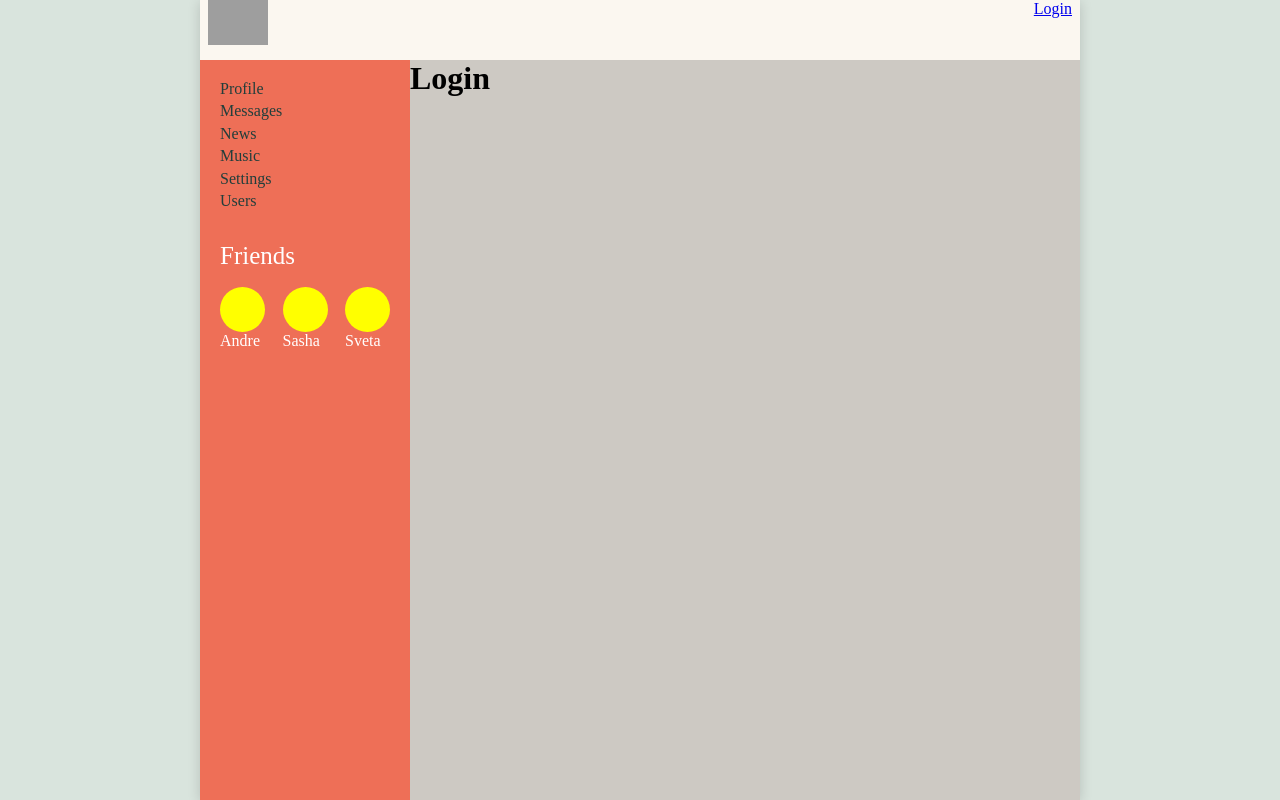
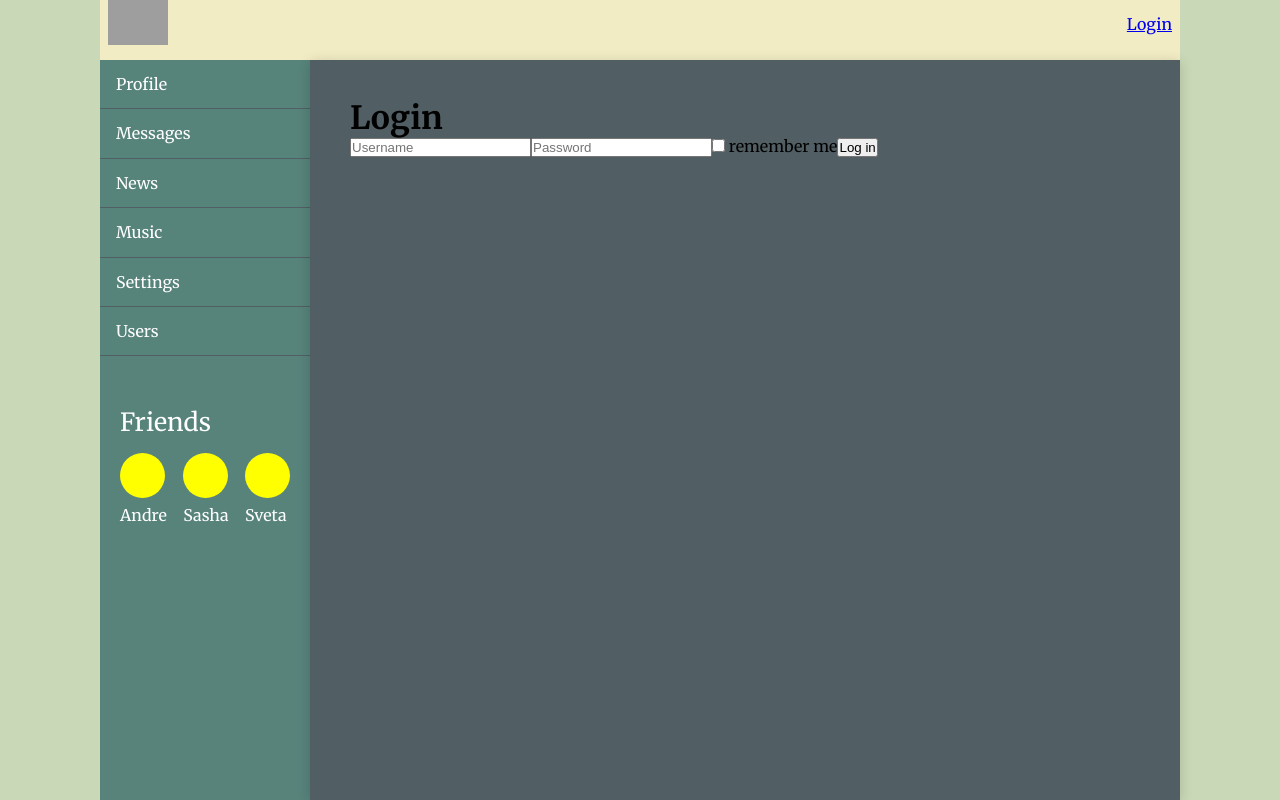
Before and after one commit to wishiz/social-network, a React (Create React App) app: page /login in a window 1280 px wide. Built offline with nearby package versions, Linux system fonts and the light colour scheme; no server answers; grey boxes are pictures that could not be loaded.

Commit message:
lessons 74-75: login form (Redux form), componentDidUpdate() method, restyled app

```diff
--- a/package.json
+++ b/package.json
@@ -14,6 +14,7 @@
     "react-router-dom": "^5.2.0",
     "react-scripts": "3.4.4",
     "redux": "^4.0.5",
+    "redux-form": "^8.3.7",
     "redux-thunk": "^2.3.0"
   },
   "scripts": {
--- a/public/index.html
+++ b/public/index.html
@@ -23,6 +23,12 @@
       work correctly both with client-side routing and a non-root public URL.
       Learn how to configure a non-root public URL by running `npm run build`.
     -->
+    <link rel="preconnect" href="https://fonts.googleapis.com" />
+    <link rel="preconnect" href="https://fonts.gstatic.com" crossorigin />
+    <link
+      href="https://fonts.googleapis.com/css2?family=Merriweather:ital,wght@0,300;0,400;0,700;0,900;1,300;1,400;1,700&display=swap"
+      rel="stylesheet"
+    />
     <title>React App</title>
   </head>
   <body>
--- a/src/App.css
+++ b/src/App.css
@@ -1,14 +1,16 @@
 .app {
-  background-color: #d9e4dd;
+  background-color: #C9D8B6;
   min-height: 100vh;
+  font-family: 'Merriweather', sans-serif;
 }
 
 .app-wrapper {
-  box-shadow: 0 2px 12px 0 rgba(0, 0, 0, 0.16);
   min-height: 100vh;
   margin: 0 auto;
   display: grid;
-  width: 880px;
+  max-width: 1160px;
+  padding-left: 40px;
+  padding-right: 40px;
   grid-template-areas:
     'h h'
     'n c';
@@ -19,6 +21,8 @@
 }
 
 .app-wrapper-content {
+  box-shadow: 0 2px 12px 0 rgba(0, 0, 0, 0.16);
   grid-area: c;
-  background-color: #cdc9c3;
+  background-color: #515E63;
+  padding: 40px;
 }
--- a/src/components/Header/Header.module.css
+++ b/src/components/Header/Header.module.css
@@ -1,12 +1,14 @@
 .header {
+  padding: 20px;
   grid-area: h;
-  background-color: #fbf7f0;
+  background-color: #F1ECC3;
   padding: 0 8px;
 }
 
 .headerContainer {
   display: flex;
   justify-content: space-between;
+  align-items: center;
 }
 
 .headerLogo {
--- a/src/components/Login/Login.jsx
+++ b/src/components/Login/Login.jsx
@@ -1,7 +1,32 @@
 import React from 'react';
+import { Field, reduxForm } from 'redux-form';
+import { setAuthData } from '../../redux/reducers/authReducer';
+
+const LoginForm = (props) => {
+  return (
+    <form onSubmit={props.handleSubmit}>
+      <Field placeholder='Username' name={'login'} component={'input'} />
+      <Field placeholder='Password' name={'password'} component={'input'} />
+      <Field type={'checkbox'} name={'rememberMe'} component={'input'} />{' '}
+      remember me
+      <button>Log in</button>
+    </form>
+  );
+};
+
+const LoginReduxForm = reduxForm({ form: 'login' })(LoginForm);
 
 const Login = () => {
-  return <h1>Login</h1>;
+  const onSubmit = (formData) => {
+    console.log(`formData`, formData);
+    setAuthData();
+  };
+  return (
+    <div>
+      <h1>Login</h1>
+      <LoginReduxForm onSubmit={onSubmit} />
+    </div>
+  );
 };
 
 export default Login;
--- a/src/components/Navbar/Friends/Friends.jsx
+++ b/src/components/Navbar/Friends/Friends.jsx
@@ -2,7 +2,7 @@ import React from 'react';
 import s from './Friends.module.css';
 
 const Friends = ({ friends }) => {
-  let friendsElements = friends.map(f => (
+  let friendsElements = friends.map((f) => (
     <div className={s.friendsItem} key={f.id}>
       <div className={s.circle}></div>
       <p className={s.name}>{f.name}</p>
@@ -10,7 +10,7 @@ const Friends = ({ friends }) => {
   ));
 
   return (
-    <div>
+    <div className={s.friendsContainer}>
       <h3 className={s.title}>Friends</h3>
       <div className={s.friendsBlock}>{friendsElements}</div>
     </div>
--- a/src/components/Navbar/Friends/Friends.module.css
+++ b/src/components/Navbar/Friends/Friends.module.css
@@ -1,3 +1,7 @@
+.friendsContainer {
+  padding: 20px;
+}
+
 .title {
   color: white;
   font-weight: 400;
@@ -23,6 +27,7 @@
   width: 45px;
   border-radius: 50%;
   background-color: yellow;
+  margin-bottom: 8px;
 }
 
 .name {
--- a/src/components/Navbar/Navbar.module.css
+++ b/src/components/Navbar/Navbar.module.css
@@ -1,8 +1,8 @@
 .nav {
   grid-area: n;
-  background-color: #ee6f57;
-  padding: 20px;
+  background-color: #57837B;
   width: 210px;
+  font-size: 16px
 }
 
 .links {
@@ -10,11 +10,13 @@
 }
 
 .item {
-  margin-bottom: 4px;
+  padding: 15px 16px;
+  background-color: rgb(87, 131, 123, 0.5);
+  border-bottom: #515E63 1px solid;
 }
 
 .item a {
-  color: #213e3b;
+  color: white;
   text-decoration: none;
 }
 
--- a/src/components/Profile/ProfileInfo/ProfileInfo.module.css
+++ b/src/components/Profile/ProfileInfo/ProfileInfo.module.css
@@ -12,14 +12,19 @@
 
 .profileInfoTitle {
   font-weight: 700;
-  color: #ee6f57;
+  color: #fff;
 }
 
 .userAvatar {
   width: 60px;
   height: 60px;
+  margin-bottom: 8px;
 }
 
 .statusInput {
   width: 100%;
 }
+
+.profileStatus{
+  margin-bottom: 8px;
+}
--- a/src/components/Profile/ProfileInfo/ProfileStatus.jsx
+++ b/src/components/Profile/ProfileInfo/ProfileStatus.jsx
@@ -1,38 +1,61 @@
-import React, { useState } from 'react';
+import React from 'react';
 
 import s from './ProfileInfo.module.css';
 
-const ProfileStatus = ({ status, updateUserStatus }) => {
-  const [editMode, setEditMode] = useState(false);
-  const [localStatus, setLocalStatus] = useState(status);
-
-  const onStatusChange = (e) => {
-    setLocalStatus(e.currentTarget.value);
+class ProfileStatus extends React.Component {
+  state = {
+    editMode: false,
+    localStatus: this.props.status,
   };
 
+  activateEditMode = () => {
+    this.setState({ editMode: true });
+  };
+
+  deactivateEditMode = () => {
+    this.setState(
+      { editMode: false },
+      this.props.updateUserStatus(this.state.localStatus)
+    );
+  };
+
+  onStatusChange = (e) => {
+    this.setState({
+      localStatus: e.currentTarget.value,
+    });
+  };
+
+  componentDidUpdate(prevProps, prevState) {
+    if (prevProps.status !== this.props.status) {
+      this.setState({ localStatus: this.props.status });
+    }
+  }
+
+  render() {
     return (
+      <div className={s.profileStatus}>
+        {!this.state.editMode && (
           <div>
-      {!editMode && (
-        <div>
-          <p onDoubleClick={() => setEditMode(true)}>{status}</p>
+            <p onDoubleClick={this.activateEditMode}>{this.props.status}</p>
           </div>
         )}
-      {editMode && (
+        {this.state.editMode && (
           <div>
             <input
               autoFocus
               onBlur={() => {
-              updateUserStatus(localStatus);
-              setEditMode(false);
+                this.props.updateUserStatus(this.state.localStatus);
+                this.deactivateEditMode();
               }}
-            value={localStatus}
-            onChange={onStatusChange}
+              value={this.state.localStatus}
+              onChange={this.onStatusChange}
               className={s.statusInput}
             />
           </div>
         )}
       </div>
     );
-};
+  }
+}
 
 export default ProfileStatus;
--- a/src/redux/reducers/authReducer.js
+++ b/src/redux/reducers/authReducer.js
@@ -24,8 +24,8 @@ export const setUserAuthData = (userId, login, email) => ({
 });
 
 export const setAuthData = () => {
-  return dispatch => {
-    authApi.me().then(response => {
+  return (dispatch) => {
+    authApi.me().then((response) => {
       if (response.resultCode === 0) {
         let { id, login, email } = response.data;
         dispatch(setUserAuthData(id, login, email));
@@ -33,4 +33,5 @@ export const setAuthData = () => {
     });
   };
 };
+
 export default authReducer;
--- a/src/redux/redux-store.js
+++ b/src/redux/redux-store.js
@@ -4,6 +4,7 @@ import profileReducer from './reducers/profileReducer';
 import sidebarReducer from './reducers/sidebarReducer';
 import usersReducer from './reducers/usersReducer';
 import authReducer from './reducers/authReducer';
+import { reducer as formReducer } from 'redux-form';
 
 import thunkMiddleware from 'redux-thunk';
 
@@ -13,6 +14,7 @@ let reducers = combineReducers({
   usersPage: usersReducer,
   sidebar: sidebarReducer,
   auth: authReducer,
+  form: formReducer,
 });
 
 let store = createStore(reducers, applyMiddleware(thunkMiddleware));
```
Also changed, not shown: 1 other file (tests, documents, lock files or other folders). Lines whose indentation alone changed are shown as unchanged.
